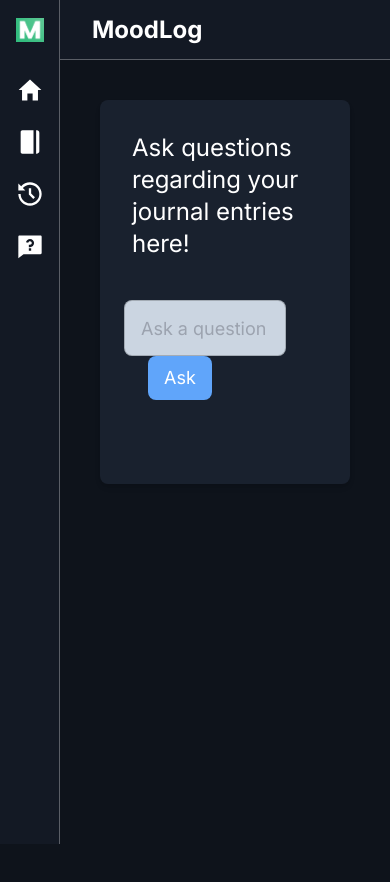
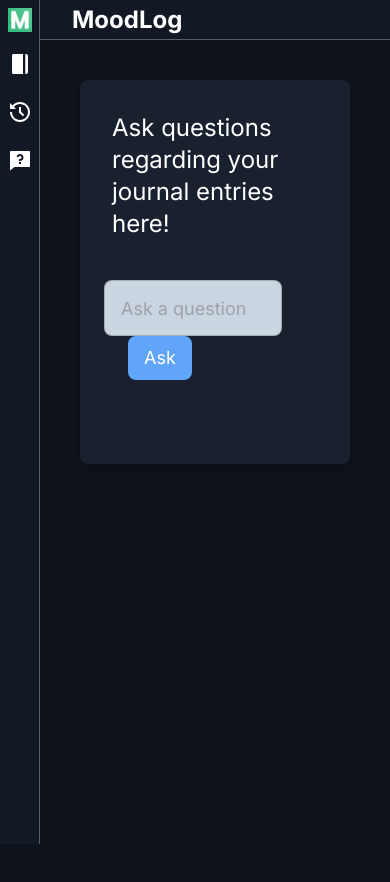
Before and after one commit to hemant-hc/moodlog, a Next.js app: page /questions in a window 390 px wide. Built offline with nearby package versions, Linux system fonts and the light colour scheme.

Commit message:
made editor page responsive

```diff
--- a/app/(dashboard)/journal/page.tsx
+++ b/app/(dashboard)/journal/page.tsx
@@ -30,7 +30,6 @@ const JournalPage = async () => {
         <div className="text-5xl pb-2">Hello, {user?.firstName}</div>
         <div className="text-slate-400 text-xl mb-10">How was your day?</div>
       </div>
-
       <div className="flex items-center justify-between">
         <div className="md:text-3xl sm:text-2xl text-xl">My Journals</div>
         <NewEntryCard />
--- a/app/(dashboard)/layout.tsx
+++ b/app/(dashboard)/layout.tsx
@@ -2,43 +2,44 @@ import { UserButton } from "@clerk/nextjs";
 import Image from "next/image";
 import Link from "next/link";
 import { PropsWithChildren } from "react";
-import { IoMdHome, IoMdJournal } from "react-icons/io";
+import { IoMdJournal } from "react-icons/io";
 import { RiHistoryFill, RiQuestionnaireFill } from "react-icons/ri";
 
 const DashboardLayout = ({ children }: PropsWithChildren<{}>) => {
   return (
     <div className="h-screen w-screen">
-      <aside className="fixed left-0 top-0 bg-bl-light h-full w-[60px] border-r border-white/30">
-        <div className="flex items-center justify-center h-[60px] bg-bl-light text-white font-semibold text-lg mb-1">
+      <aside className="fixed left-0 top-0 bg-bl-light h-full md:w-[60px] w-[40px] border-r border-white/30">
+        <div className="flex items-center justify-center md:h-[60px] h-[40px] bg-bl-light text-white font-semibold text-lg">
           <Link href="/journal">
-            <Image src="/moodlog_icon.jpg" width={28} height={28} alt="M" />
+            <Image
+              src="/moodlog_icon.jpg"
+              className="w-6 h-6 md:w-[26px] md:h-[26px]"
+              width={22}
+              height={22}
+              alt="M"
+            />
           </Link>
         </div>
         <ul>
           <li className="flex justify-center py-3">
-            <Link href="/">
-              <IoMdHome size={28} />
-            </Link>
-          </li>
-          <li className="flex justify-center py-3">
             <Link href="/journal">
-              <IoMdJournal size={28} />
+              <IoMdJournal className="md:text-3xl text-2xl" />
             </Link>
           </li>
           <li className="flex justify-center py-3">
             <Link href="/history">
-              <RiHistoryFill size={28} />
+              <RiHistoryFill className="md:text-3xl text-2xl" />
             </Link>
           </li>
           <li className="flex justify-center py-3">
             <Link href="/questions">
-              <RiQuestionnaireFill size={28} />
+              <RiQuestionnaireFill className="md:text-3xl text-2xl" />
             </Link>
           </li>
         </ul>
       </aside>
-      <div className="ml-[60px] h-full w-[calc(100vw-60px)]">
-        <header className="flex-col h-[60px] border-b border-white/30 bg-bl-light">
+      <div className="md:ml-[60px] ml-[40px] h-full md:w-[calc(100vw-60px)] w-[calc(100vw-40px)]">
+        <header className="flex-col md:h-[60px] py-2 h-[40px] border-b border-white/30 bg-bl-light">
           <div className="flex items-center px-6 justify-between h-full">
             <Link href="/journal" className="px-2 text-2xl font-bold">
               MoodLog
@@ -46,7 +47,7 @@ const DashboardLayout = ({ children }: PropsWithChildren<{}>) => {
             <UserButton />
           </div>
         </header>
-        <div className="h-[calc(100vh-60px)]">{children}</div>
+        <div className="h-[calc(100vh-40px)]">{children}</div>
       </div>
     </div>
   );
--- a/components/Editor.tsx
+++ b/components/Editor.tsx
@@ -4,6 +4,7 @@ import { updateEntry } from "@/utils/api";
 import { useAutosave } from "react-autosave";
 import { useState } from "react";
 import ClipLoader from "react-spinners/ClipLoader";
+import { IoIosArrowUp } from "react-icons/io";
 
 const Editor = ({ entry }: any) => {
   const [value, setValue] = useState(entry.content);
@@ -31,6 +32,13 @@ const Editor = ({ entry }: any) => {
   });
 
   return (
+    <div className="w-full h-full">
+      <button
+        className={`absolute bottom-0 left-[50%] bg-blue-400 px-3 py-1 sm:hidden block`}
+        onClick={() => setIsOpen(!isOpen)}
+      >
+        <IoIosArrowUp />
+      </button>
       <div className="w-full h-full grid grid-cols-3 bg-bl-light1">
         <div id="editor" className="sm:col-span-2 col-span-3">
           <textarea
@@ -41,10 +49,11 @@ const Editor = ({ entry }: any) => {
         </div>
         <div
           id="analysis"
-        className="border-l border-white/30 sm:block hidden col-span-1 "
+          className={`border-l border-white/30 sm:col-span-1 col-span-3 sm:h-full h-[200px] transition-all ease-in-out duration-300 transform
+          ${isOpen ? "block" : "hidden"} sm:block`}
         >
           <div
-          className="px-6 py-10 sm:visible"
+            className="px-6 sm:py-10 py-6"
             style={{ backgroundColor: color }}
           >
             <h2 className="text-2xl text-black font-semibold lg:text-left text-center">
@@ -56,12 +65,12 @@ const Editor = ({ entry }: any) => {
               {analysisData.map((item) => (
                 <li
                   key={item.name}
-                className="flex flex-col lg:px-0 sm:p-2 lg:flex-row md:items-center border-t border-white/30"
+                  className="flex flex-col pt-1 lg:px-0 sm:p-2 lg:flex-row md:items-center border-t border-white/30"
                 >
-                <span className="text-base md:text-lg text-center lg:text-left sm:text-center lg:px-1 px-2 lg:py-4 md:pt-2 sm:pt-1 ml-2 lg:w-1/4">
+                  <span className="text-base md:text-lg text-center lg:text-left lg:px-1 px-2 lg:py-4 md:pt-2 sm:pt-1 ml-2 lg:w-1/4">
                     {item.name}
                   </span>
-                <span className="px-2 lg:py-4 md:py-2 sm:py-1 mr-2 w-full lg:text-left sm:text-center lg:w-3/4">
+                  <span className="px-2 py-1 lg:py-4 md:py-2 sm:py-1 mr-2 w-full lg:text-left text-center lg:w-3/4">
                     {" "}
                     {isLoading ? (
                       <ClipLoader color="white" size={18} />
@@ -75,6 +84,7 @@ const Editor = ({ entry }: any) => {
           </div>
         </div>
       </div>
+    </div>
   );
 };
 
```
Lines whose indentation alone changed are shown as unchanged.
